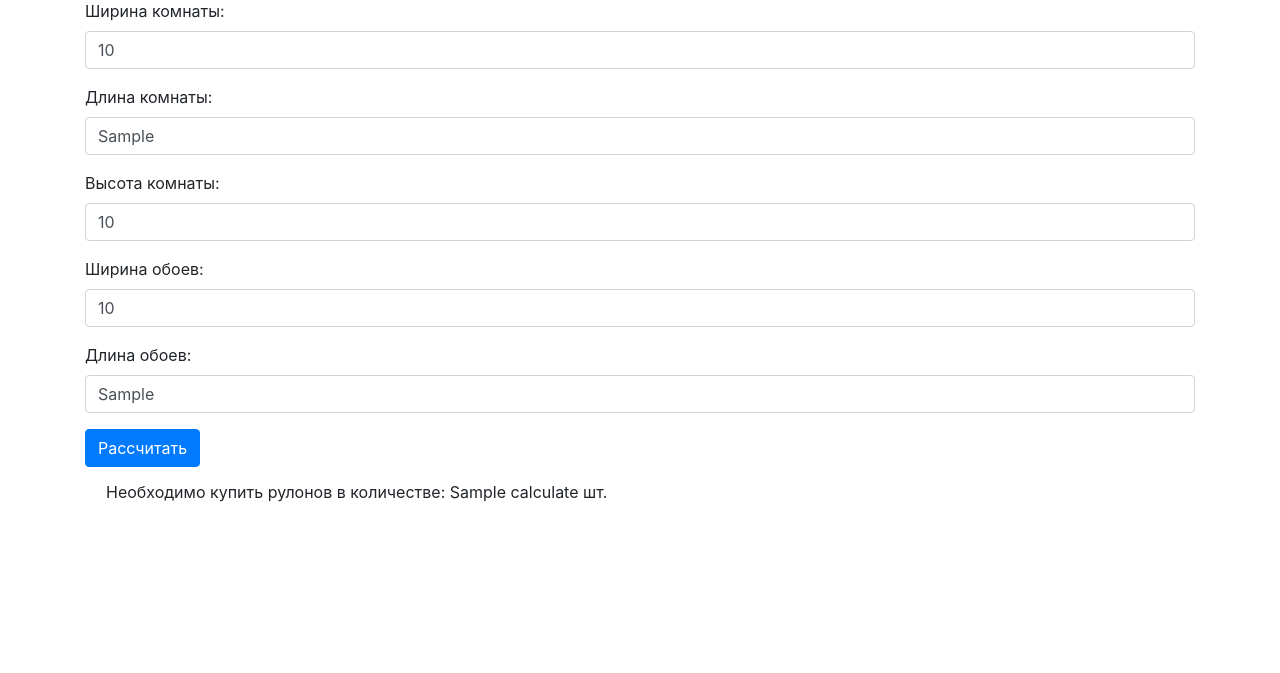
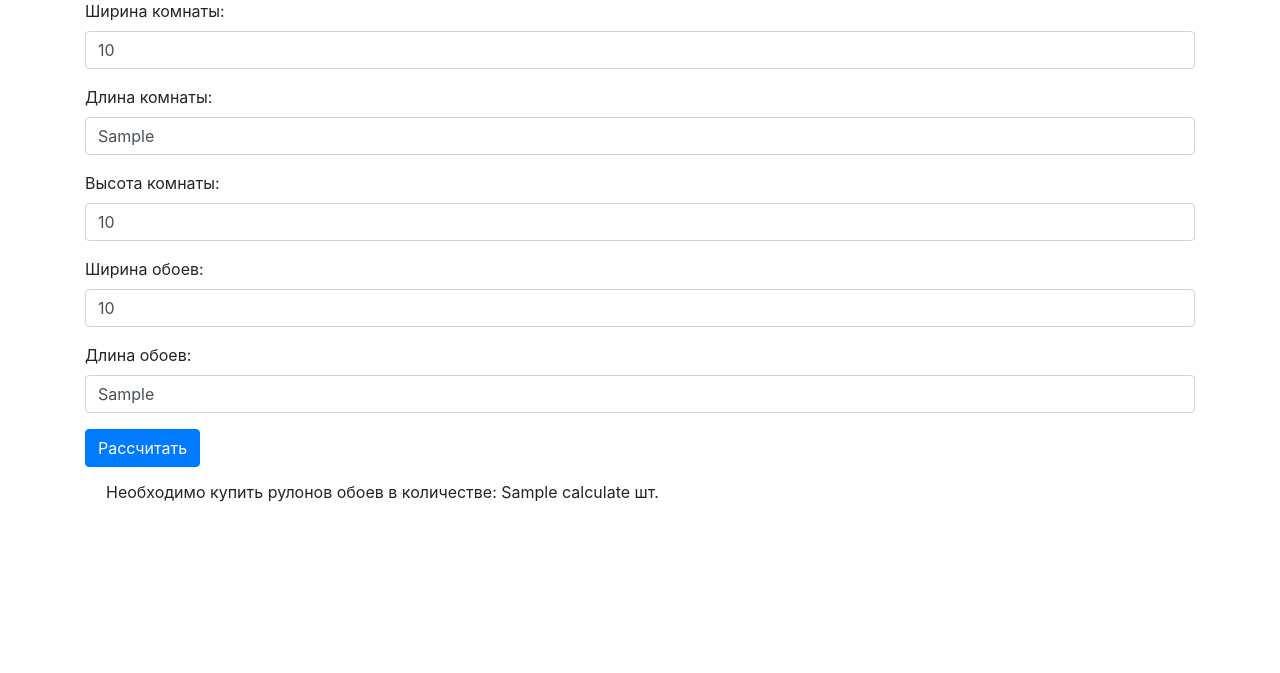
Before and after one commit to ayrat-l/wallpapers-calculation-web, a Flask app: template templates/index.html in a window 1280 px wide. Shown: the part 97-770 px from the top of the page. Run offline with Flask 2, Linux system fonts and the light colour scheme; the template is opened without the code that fills it: most values are stand-ins (such as "Sample title", 1, 10 or a date in 2020); some libraries are stand-ins or nearby versions.

Commit message:
Подкорректировал текст "Необходимо купить..."

```diff
--- a/templates/index.html
+++ b/templates/index.html
@@ -39,7 +39,7 @@
                 <button class="btn btn-primary">Рассчитать</button>
             </form>
             {% if calculate %}
-            <div class="alert alert-{{level}}">Необходимо купить рулонов в количестве: {{calculate}} шт.</div>
+            <div class="alert alert-{{level}}">Необходимо купить рулонов обоев в количестве: {{calculate}} шт.</div>
             {% endif %}
         </div>
     </div>
```
